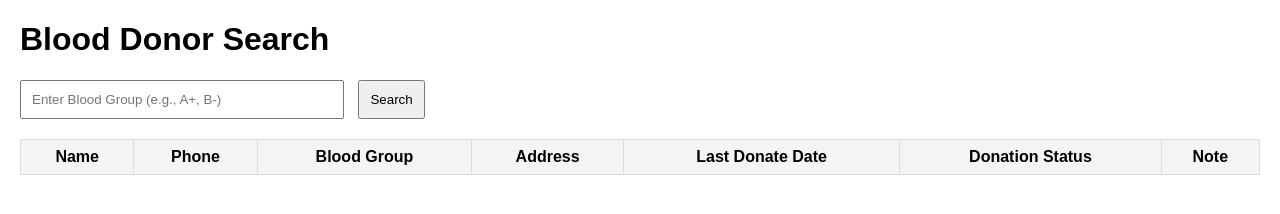
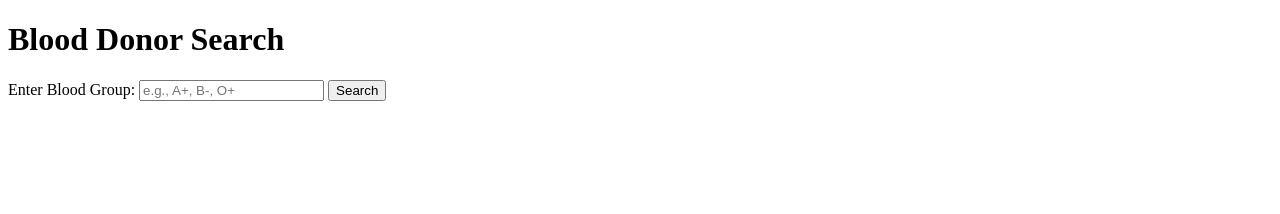
Before and after one commit to rahman-naimur/blood-donor-search, a plain HTML site: page index.html in a window 1280 px wide. Drawn offline with Linux system fonts and the light colour scheme.

Commit message:
Update index.html

```diff
--- a/index.html
+++ b/index.html
@@ -5,53 +5,31 @@
   <meta name="viewport" content="width=device-width, initial-scale=1.0">
   <title>Blood Donor Search</title>
   <style>
-        body {
-            font-family: Arial, sans-serif;
-            margin: 20px;
+    .donor-table {
+      width: 100%;
+      border-collapse: collapse;
     }
-        input {
-            padding: 10px;
-            width: 300px;
-            margin-right: 10px;
-        }
-        button {
-            padding: 10px;
-        }
-        table {
-            border-collapse: collapse;
-            width: 100%;
-            margin-top: 20px;
-        }
-        th, td {
+    .donor-table th, .donor-table td {
       border: 1px solid #ddd;
       padding: 8px;
     }
-        th {
-            background-color: #f4f4f4;
+    .donor-table th {
+      background-color: #f2f2f2;
+      text-align: left;
+    }
+    .error {
+      color: red;
+      font-weight: bold;
     }
   </style>
 </head>
 <body>
   <h1>Blood Donor Search</h1>
-    <input type="text" id="bloodGroupInput" placeholder="Enter Blood Group (e.g., A+, B-)">
-    <button onclick="searchDonors()">Search</button>
-    <table>
-        <thead>
-            <tr>
-                <th>Name</th>
-                <th>Phone</th>
-                <th>Blood Group</th>
-                <th>Address</th>
-                <th>Last Donate Date</th>
-                <th>Donation Status</th>
-                <th>Note</th>
-            </tr>
-        </thead>
-        <tbody id="donorTableBody">
-            <!-- Donor data will appear here -->
-        </tbody>
-    </table>
+  <label for="blood-group">Enter Blood Group:</label>
+  <input type="text" id="blood-group" placeholder="e.g., A+, B-, O+" />
+  <button id="search-btn">Search</button>
+  <div id="result"></div>
 
-    <script src="app.js"></script>
+  <script src="script.js"></script>
 </body>
 </html>
```
Lines whose indentation alone changed are shown as unchanged.
